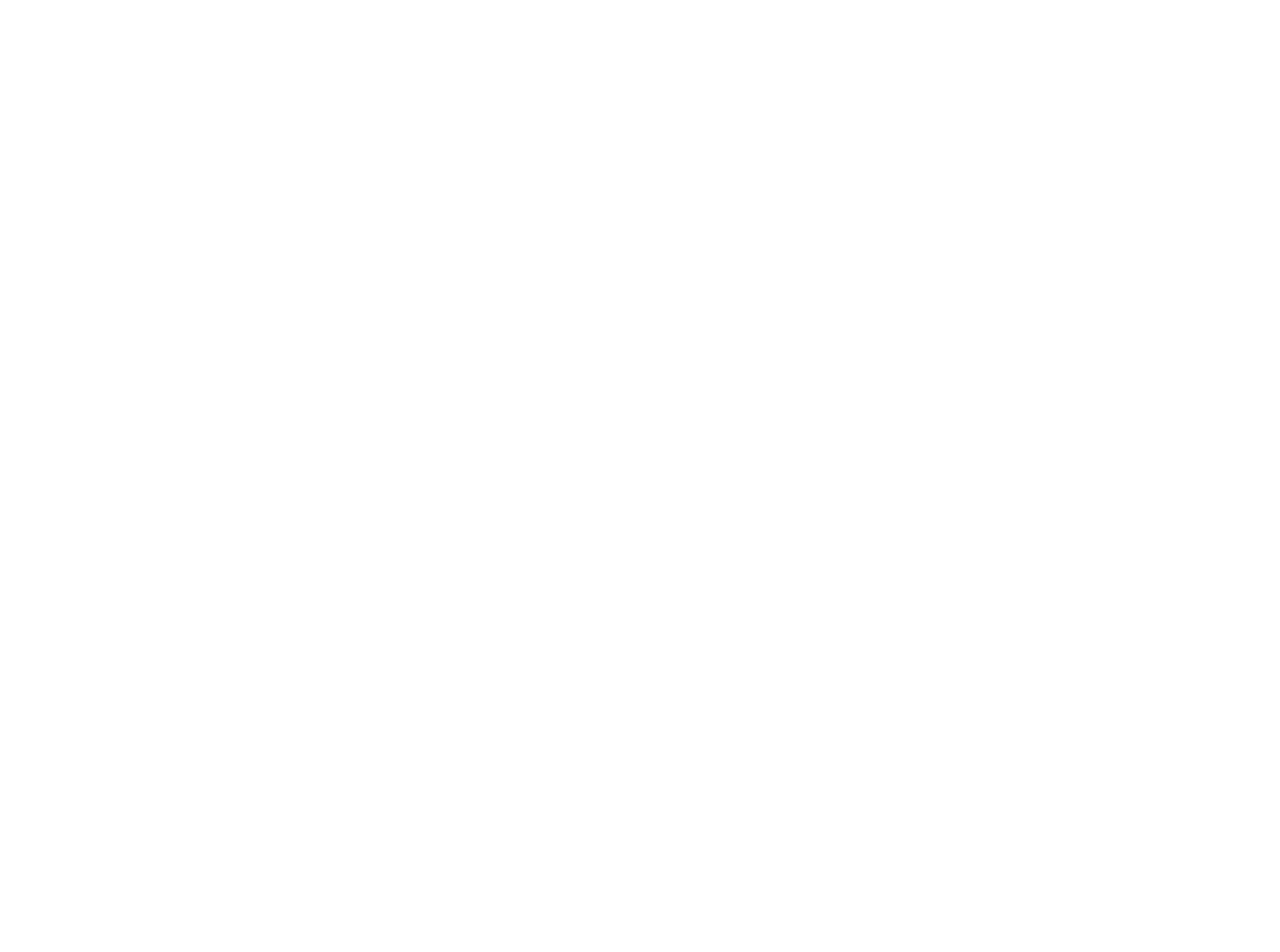
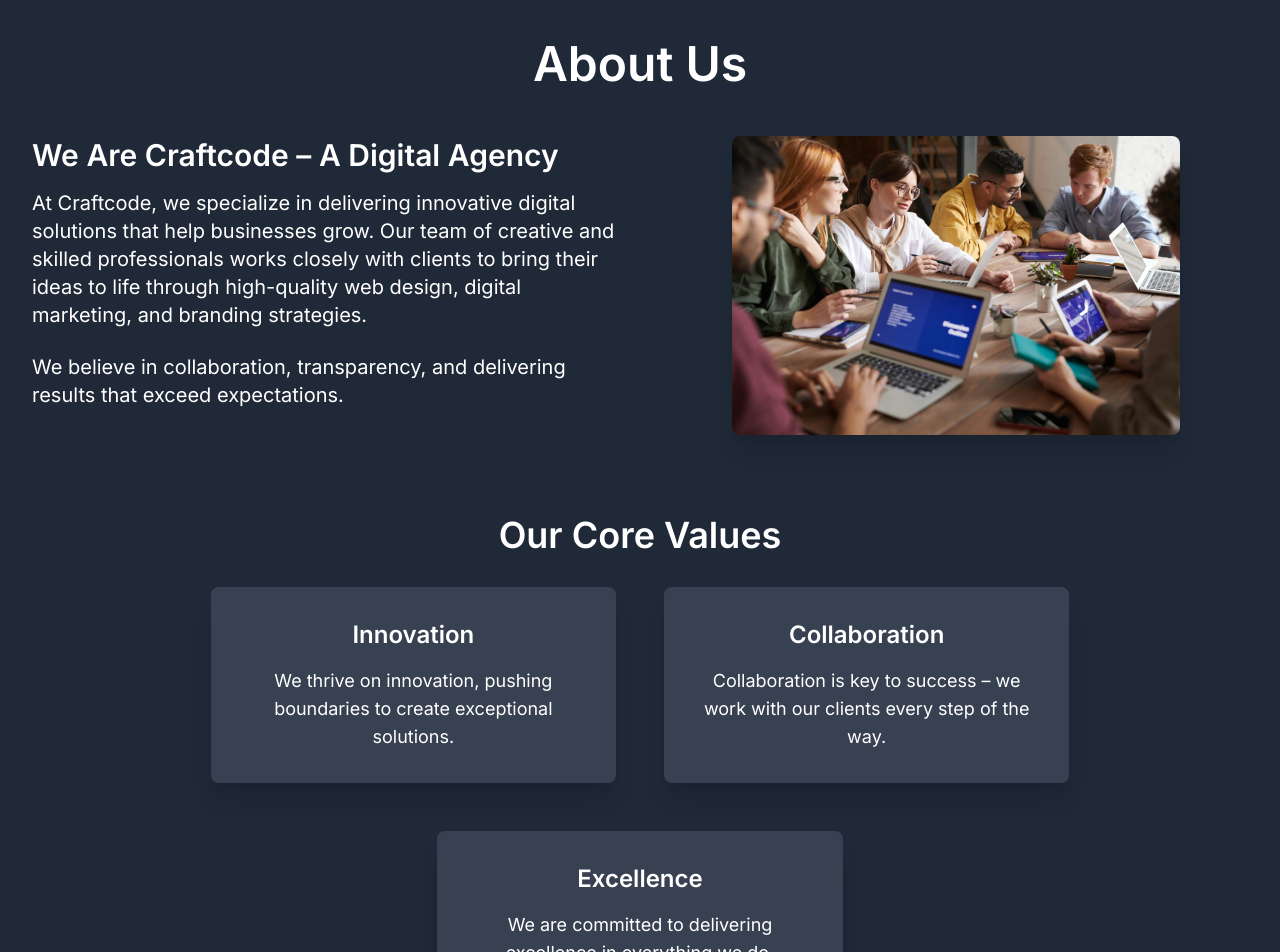
Before and after one commit to Neaz-mq/office, a React (Vite) app: page / in a window 1280 px wide. Shown: the part 840-1792 px from the top of the page. Before the commit the page ends 824 px from the top, so only its background shows below. Built offline with nearby package versions, Linux system fonts and the light colour scheme.

Commit message:
About Us Section done

```diff
--- /dev/null
+++ b/src/pages/About/About.jsx
@@ -0,0 +1,115 @@
+import { motion } from "framer-motion";
+
+const About = () => {
+  return (
+    <section className="relative py-20 bg-gray-800 text-white">
+      <div className="max-w-7xl mx-auto px-6 lg:px-8">
+        {/* Heading */}
+        <motion.h2
+          initial={{ opacity: 0, y: -50 }}
+          animate={{ opacity: 1, y: 0 }}
+          transition={{ duration: 0.7 }}
+          className="text-4xl sm:text-5xl font-bold text-center mb-12"
+        >
+          About Us
+        </motion.h2>
+
+        {/* About Content */}
+        <div className="grid grid-cols-1 lg:grid-cols-2 gap-12">
+          {/* Left Side - Description */}
+          <motion.div
+            initial={{ opacity: 0, x: -100 }}
+            animate={{ opacity: 1, x: 0 }}
+            transition={{ duration: 0.7 }}
+            className="flex flex-col justify-center"
+          >
+            <h3 className="text-2xl sm:text-3xl font-semibold mb-4">
+              We Are Craftcode – A Digital Agency
+            </h3>
+            <p className="text-lg sm:text-xl mb-6">
+              At Craftcode, we specialize in delivering innovative digital
+              solutions that help businesses grow. Our team of creative and
+              skilled professionals works closely with clients to bring their
+              ideas to life through high-quality web design, digital marketing,
+              and branding strategies.
+            </p>
+            <p className="text-lg sm:text-xl mb-6">
+              We believe in collaboration, transparency, and delivering results
+              that exceed expectations.
+            </p>
+          </motion.div>
+
+          {/* Right Side - Image or Team Photo */}
+          <motion.div
+            initial={{ opacity: 0, x: 100 }}
+            animate={{ opacity: 1, x: 0 }}
+            transition={{ duration: 0.7 }}
+            className="flex justify-center items-center"
+          >
+            <img
+              src="/Team.jpg"
+              alt="Team Photo"
+              className="rounded-lg shadow-xl w-full max-w-md"
+            />
+          </motion.div>
+        </div>
+
+        {/* Values Section */}
+        <motion.div
+          initial={{ opacity: 0, y: 50 }}
+          animate={{ opacity: 1, y: 0 }}
+          transition={{ duration: 0.7 }}
+          className="mt-20 text-center"
+        >
+          <h3 className="text-3xl sm:text-4xl font-semibold mb-8">Our Core Values</h3>
+          <div className="flex flex-wrap justify-center gap-12">
+            <div className="w-full sm:w-1/3">
+              <motion.div
+                initial={{ opacity: 0, scale: 0.8 }}
+                animate={{ opacity: 1, scale: 1 }}
+                transition={{ duration: 0.7, delay: 0.2 }}
+                className="p-8 bg-gray-700 rounded-lg shadow-xl hover:scale-105 transform transition duration-300"
+              >
+                <h4 className="text-2xl font-bold mb-4">Innovation</h4>
+                <p className="text-lg">
+                  We thrive on innovation, pushing boundaries to create
+                  exceptional solutions.
+                </p>
+              </motion.div>
+            </div>
+            <div className="w-full sm:w-1/3">
+              <motion.div
+                initial={{ opacity: 0, scale: 0.8 }}
+                animate={{ opacity: 1, scale: 1 }}
+                transition={{ duration: 0.7, delay: 0.4 }}
+                className="p-8 bg-gray-700 rounded-lg shadow-xl hover:scale-105 transform transition duration-300"
+              >
+                <h4 className="text-2xl font-bold mb-4">Collaboration</h4>
+                <p className="text-lg">
+                  Collaboration is key to success – we work with our clients
+                  every step of the way.
+                </p>
+              </motion.div>
+            </div>
+            <div className="w-full sm:w-1/3">
+              <motion.div
+                initial={{ opacity: 0, scale: 0.8 }}
+                animate={{ opacity: 1, scale: 1 }}
+                transition={{ duration: 0.7, delay: 0.6 }}
+                className="p-8 bg-gray-700 rounded-lg shadow-xl hover:scale-105 transform transition duration-300"
+              >
+                <h4 className="text-2xl font-bold mb-4">Excellence</h4>
+                <p className="text-lg">
+                  We are committed to delivering excellence in everything we
+                  do, ensuring high-quality results.
+                </p>
+              </motion.div>
+            </div>
+          </div>
+        </motion.div>
+      </div>
+    </section>
+  );
+};
+
+export default About;
--- a/src/pages/Home/Banner/Banner.jsx
+++ b/src/pages/Home/Banner/Banner.jsx
@@ -5,7 +5,7 @@
 
   return (
     <div
-      className={`relative w-full h-screen flex items-center justify-center text-center transition-opacity duration-300 ${
+      className={`relative w-full h-screen flex items-center justify-center text-center transition-opacity duration-200 ${
         isMenuOpen ? "pointer-events-none opacity-50" : "opacity-100"
       }`}
     >
@@ -31,7 +31,7 @@
 
       {/* Content */}
       <div
-        className={`relative z-20 transition-opacity duration-700 ${
+        className={`relative z-20 transition-opacity duration-300 ${
           videoLoaded ? "opacity-100" : "opacity-0"
         }`}
       >
--- a/src/pages/Home/Home/Home.jsx
+++ b/src/pages/Home/Home/Home.jsx
@@ -1,9 +1,10 @@
+import About from "../../About/About";
 
 
 const Home = () => {
     return (
         <div>
-
+            <About></About>
         </div>
     );
 };
--- a/src/pages/Shared/NavBar/NavBar.jsx
+++ b/src/pages/Shared/NavBar/NavBar.jsx
@@ -46,12 +46,12 @@
             ))}
           </ul>
 
-          {/* Mobile Menu Toggle Button */}
+          {/* Mobile Menu Toggle Button (Only Menu Icon) */}
           <button
             className="md:hidden text-white focus:outline-none transition-transform duration-300"
             onClick={() => setIsOpen(!isOpen)}
           >
-            {isOpen ? <X size={28} /> : <Menu size={28} />}
+            <Menu size={28} />
           </button>
         </div>
       </nav>
```
Also changed, not shown: public/Team.jpg (added).
